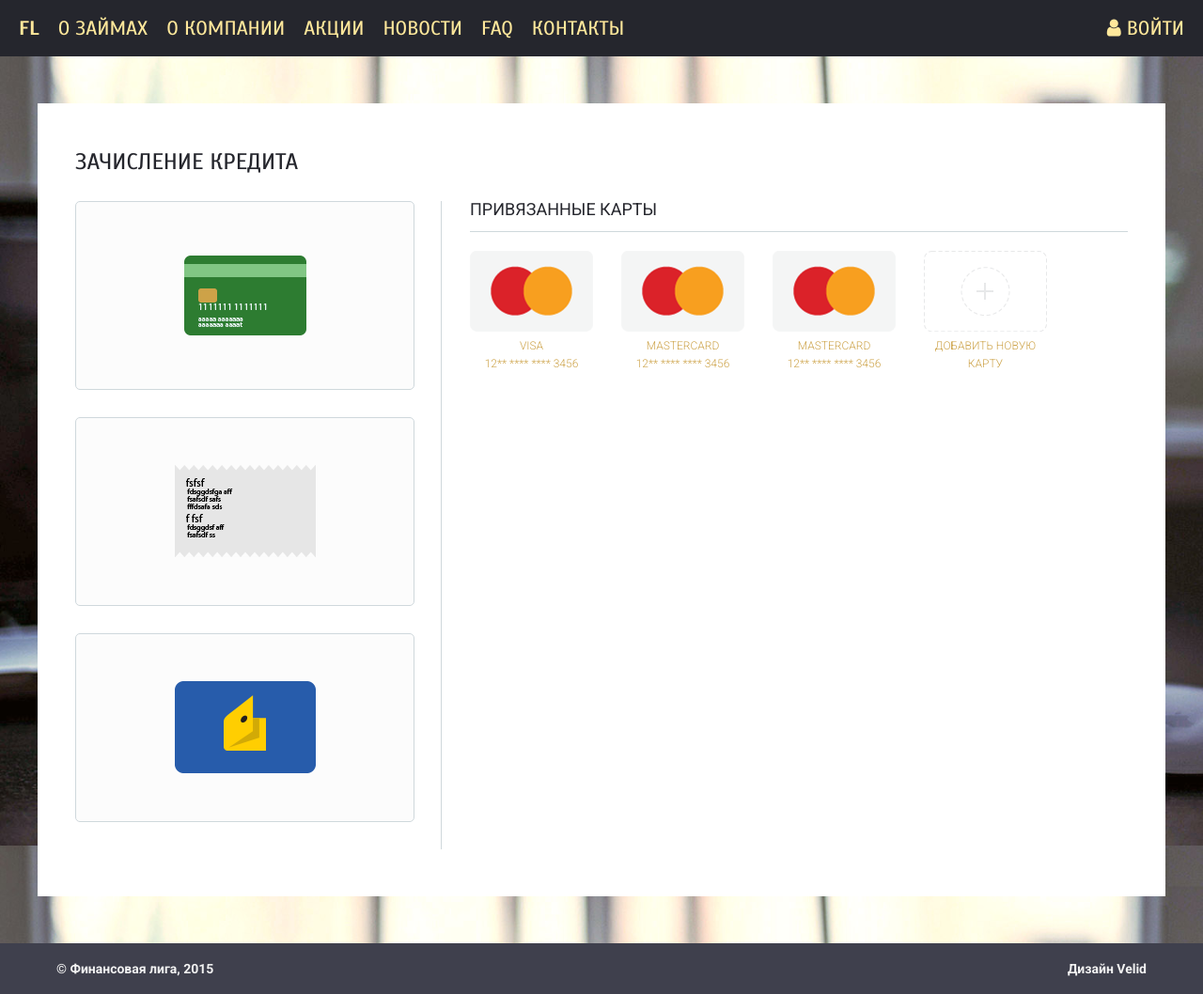
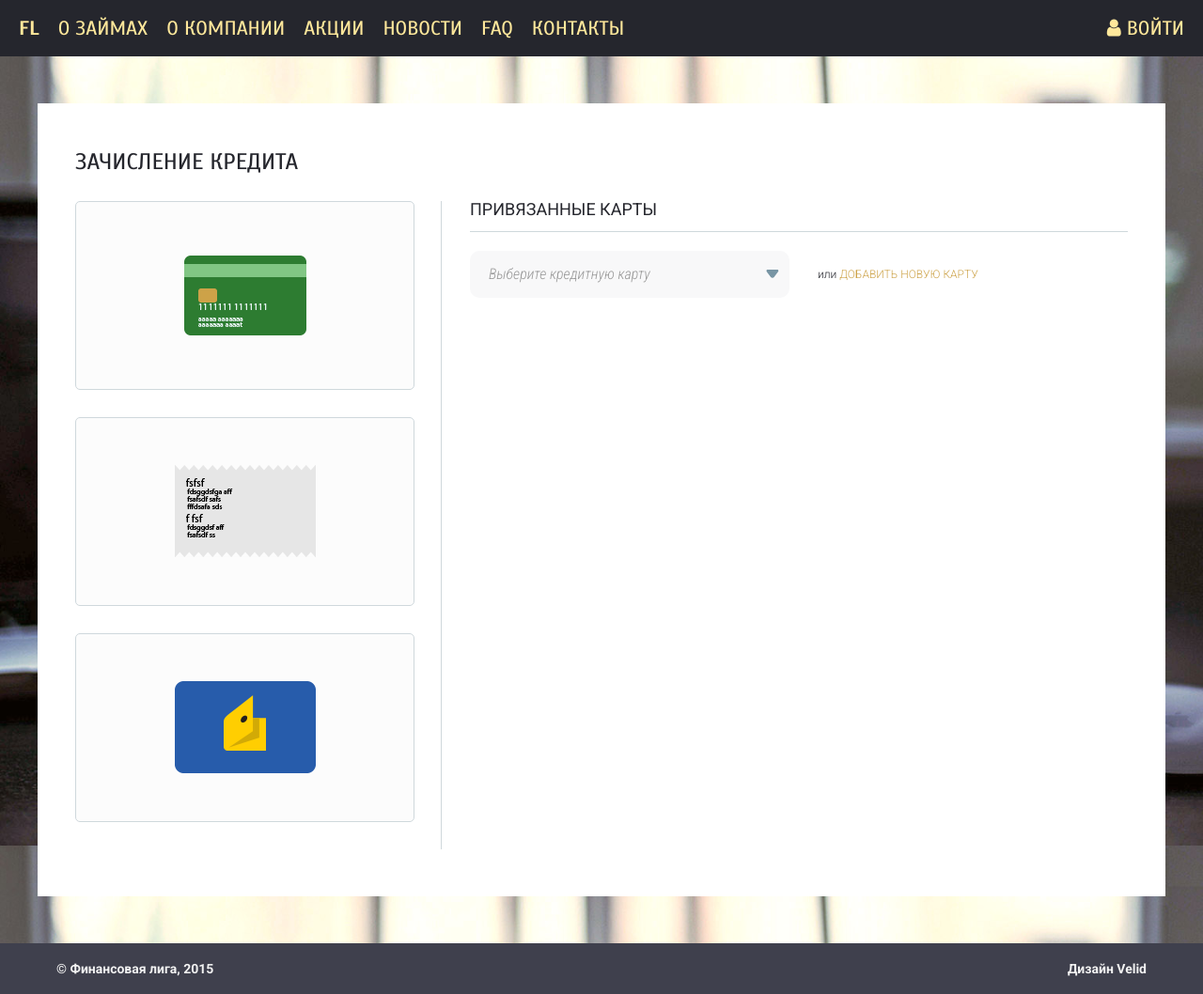
Before and after one commit to krupnov/mf-static, a Jekyll site: the page built from credit_transfer.html, in a window 1280 px wide. Shown: the whole page at 94% size. Built offline with Jekyll 4.4.1, drawn with Linux system fonts in a browser that asks for light colours; nearby versions of some CDN libraries.

Commit message:
change select credit card to selection field

```diff
--- a/_includes/head.html
+++ b/_includes/head.html
@@ -15,6 +15,7 @@
 	<script type="text/javascript" src="/javascripts/jquery.nouislider.min.js"></script>
 	<script type="text/javascript" src="/javascripts/sidr.js"></script>
 	<script type="text/javascript" src="/javascripts/common.js"></script>
+	<script type="text/javascript" src="/javascripts/chosen.jquery.js"></script>
 	<script type="text/javascript" src="/javascripts/application.js"></script>
 
 	<link rel="stylesheet" type="text/css" href="/css/application.css"></link>
--- a/credit_transfer.html
+++ b/credit_transfer.html
@@ -23,52 +23,16 @@ layout: default
 	<div id="credit-card" class="credit-transfer-option-block">
 		<h2>Привязанные карты</h2>
 		<div class="attached-cards">
-			<div class="attached-card card-option">
-				<div class="credit-card-img">
-					<label>
-						<input type="radio" name="credit-card-id" value="credit-card-id" id="credit-card-id" class="credit-card" />
-						<img src="../../images/credits/credit-cards-types/master-card.png" />
-					</label>
-				</div>
-				<div class="credit-card-type">
-					Visa
-				</div>
-				<div class="credit-card-nmbr">
-					12** **** **** 3456
-				</div>
-			</div>
-			<div class="attached-card card-option">
-				<div class="credit-card-img">
-					<label>
-						<input type="radio" name="credit-card-id" value="credit-card-id" id="credit-card-id" class="credit-card" />
-						<img src="../../images/credits/credit-cards-types/master-card.png" />
-					</label>
-				</div>
-				<div class="credit-card-type">
-					Mastercard
-				</div>
-				<div class="credit-card-nmbr">
-					12** **** **** 3456
-				</div>
-			</div>
-			<div class="attached-card card-option">
-				<div class="credit-card-img">
-					<label>
-						<input type="radio" name="credit-card-id" value="credit-card-id" id="credit-card-id" class="credit-card" />
-						<img src="../../images/credits/credit-cards-types/master-card.png" />
-					</label>
-				</div>
-				<div class="credit-card-type">
-					Mastercard
-				</div>
-				<div class="credit-card-nmbr">
-					12** **** **** 3456
-				</div>
+			<div class="field selectField">
+				<select data-placeholder="Выберите кредитную карту" class="credit-card-selection">
+					<option value></option>
+					<option value="Visa 12** **** **** 3456">Visa 12** **** **** 3456</option>
+					<option value="Mastercard 12** **** **** 3456">Mastercard 12** **** **** 3456</option>
+					<option value="Mastercard 12** **** **** 3456">Mastercard 12** **** **** 3456</option>
+				</select>
 			</div>
 			<div class="add-new-credit-card-btn card-option">
-				<div class="new-credit-card-btn">
-					<img src="images/credits/credit-cards-types/add-new-credit-card-btn.png" />
-				</div>
+				или
 				<div class="new-credit-card-btn-name">
 					Добавить новую карту
 				</div>
--- a/css/app/credits.css
+++ b/css/app/credits.css
@@ -256,16 +256,20 @@ div.credit-transfer-block div.credit-transfer-option-block div.mobile-nmbr input
 div.credit-transfer-block div.credit-transfer-option-block div.get-credit-btn { margin-top: 30px; text-align: center; }
 
 /*---- credit-cards ----*/
+div.credit-transfer-block div.credit-transfer-option-block div.selectField { margin-top: 0px; max-width: 340px; }
+div.credit-transfer-block div.credit-transfer-option-block div.selectField div.chosen-container {
+	margin-left: 0px;
+	width: 100% !important;
+}
+
 div.credit-transfer-block div.credit-transfer-option-block div.attached-cards { margin-top: 20px; width: 100%; }
 div.credit-transfer-option-block div.attached-cards div.card-option {
-	color: #CDA349;
+	color: #25262d;
 	display: inline-block;
 	font-size: 12px;
 	font-weight: 300;
 	margin-left: 30px;
-	max-width: 131px;
-	text-align: center;
-	text-transform: uppercase;
+	max-width: 340px;
 	vertical-align: top;
 }
 div.credit-transfer-option-block div.attached-cards div.card-option:first-child { margin-left: 0px; }
@@ -285,11 +289,19 @@ div.credit-transfer-option-block div.attached-cards div.card-option div.credit-c
 
 div.credit-transfer-option-block div.attached-cards div.card-option div.credit-card-type { margin-top: 7px; }
 div.credit-transfer-option-block div.attached-cards div.card-option div.credit-card-nmbr { margin-top: 7px; }
+
+
+div.credit-transfer-option-block div.attached-cards div.card-option {
+	height: 50px;
+	line-height: 50px;
+}
 div.credit-transfer-option-block div.attached-cards div.card-option div.new-credit-card-btn-name {
+	color: #CDA349;
+	display: inline-block;
 	line-height: 19px;
-	margin-top: 4px;
+	text-transform: uppercase;
 }
-div.credit-transfer-option-block div.attached-cards div.add-new-credit-card-btn:hover {
+div.credit-transfer-option-block div.attached-cards div.card-option div.new-credit-card-btn-name:hover {
 	cursor: pointer;
 }
 
--- a/javascripts/application.js
+++ b/javascripts/application.js
@@ -15,6 +15,8 @@ $(document).on('ready page:load', function() {
 
 	if(($('div.credit-transfer-option-block').length > 0)) {
 		addNewCreditCard.init();
+
+		$('.credit-card-selection').chosen({disable_search: true});
 	}
 
 	$('#mobile-nav').sidr({
@@ -137,7 +139,7 @@ var chooseCreditTransferOption = {
 
 var addNewCreditCard = {
 	init: function() {
-		$("div.add-new-credit-card-btn").click(function() {
+		$("div.new-credit-card-btn-name").click(function() {
 			$("div#add-new-credit-card").css('display', 'block');
 		})
 	}
```
